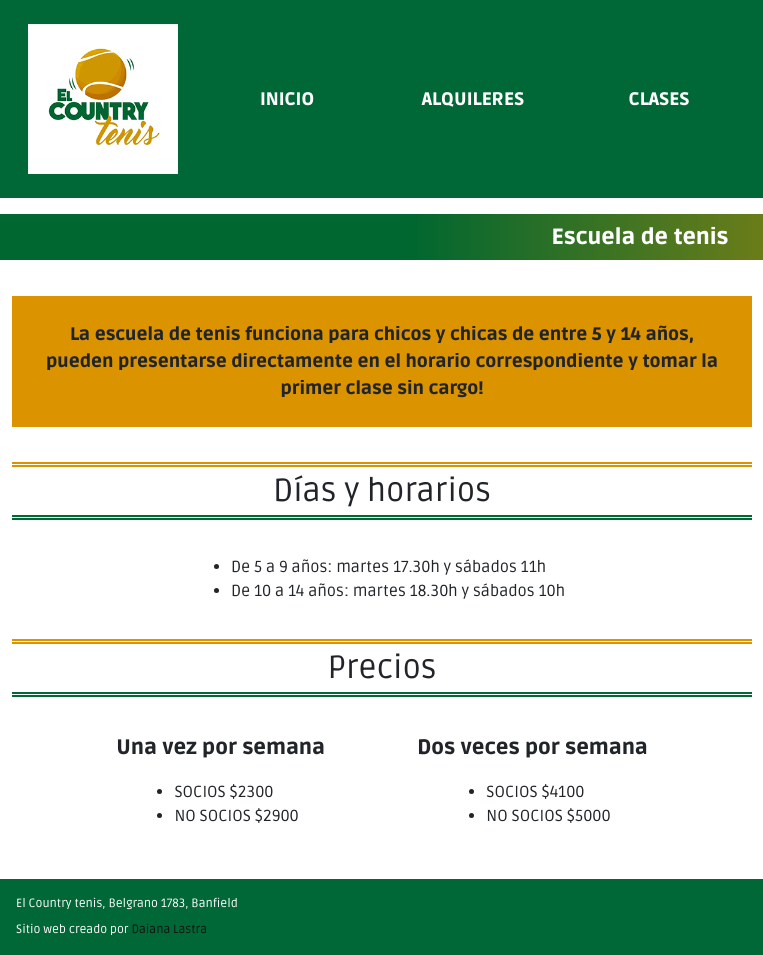
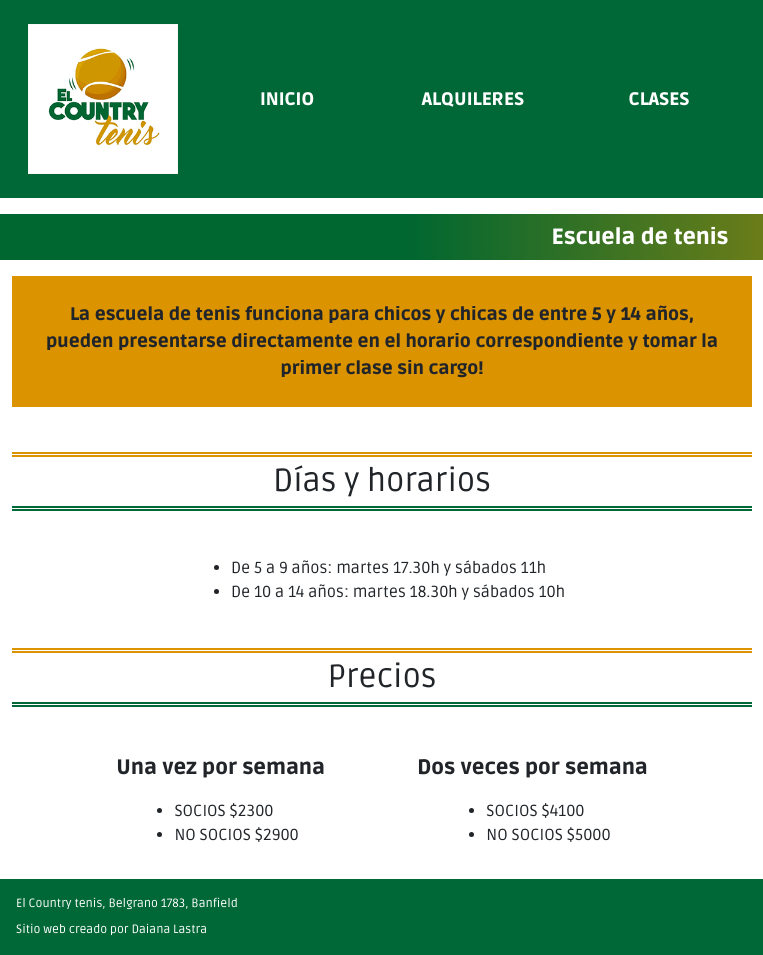
Before and after one commit to daimaricel/incorporando-sass, a website: page pages/escueladetenis.html in a window 1280 px wide. Shown: the full height of the page, 0-763 px from the left. Drawn offline with nearby package versions, Linux system fonts and the light colour scheme; no server answers.

Commit message:
cambio de color en a footer

```diff
--- a/scss/_contacto.scss
+++ b/scss/_contacto.scss
@@ -40,7 +40,7 @@
   color: black;
 }
 
-@media (max-width: 699px) {
+@media (max-width: 799px) {
   .contenedorContacto {
     display: flex;
     flex-direction: column-reverse;
--- a/scss/_elementoscomunes.scss
+++ b/scss/_elementoscomunes.scss
@@ -101,7 +101,7 @@ footer {
   }
 
   a {
-    color: #121313;
+    color: white;
     font-weight: white;
     transition: all 0.3s;
 
--- a/scss/_escuela.scss
+++ b/scss/_escuela.scss
@@ -7,7 +7,7 @@
   .escuelaFlex {
     display: flex;
     flex-direction: column;
-    justify-content: space-evenly;
+    justify-content: space-between;
     margin-right: $margin-standar/2;
 
     .parEscuela {
```
Also changed, not shown: css/estilo.css.
